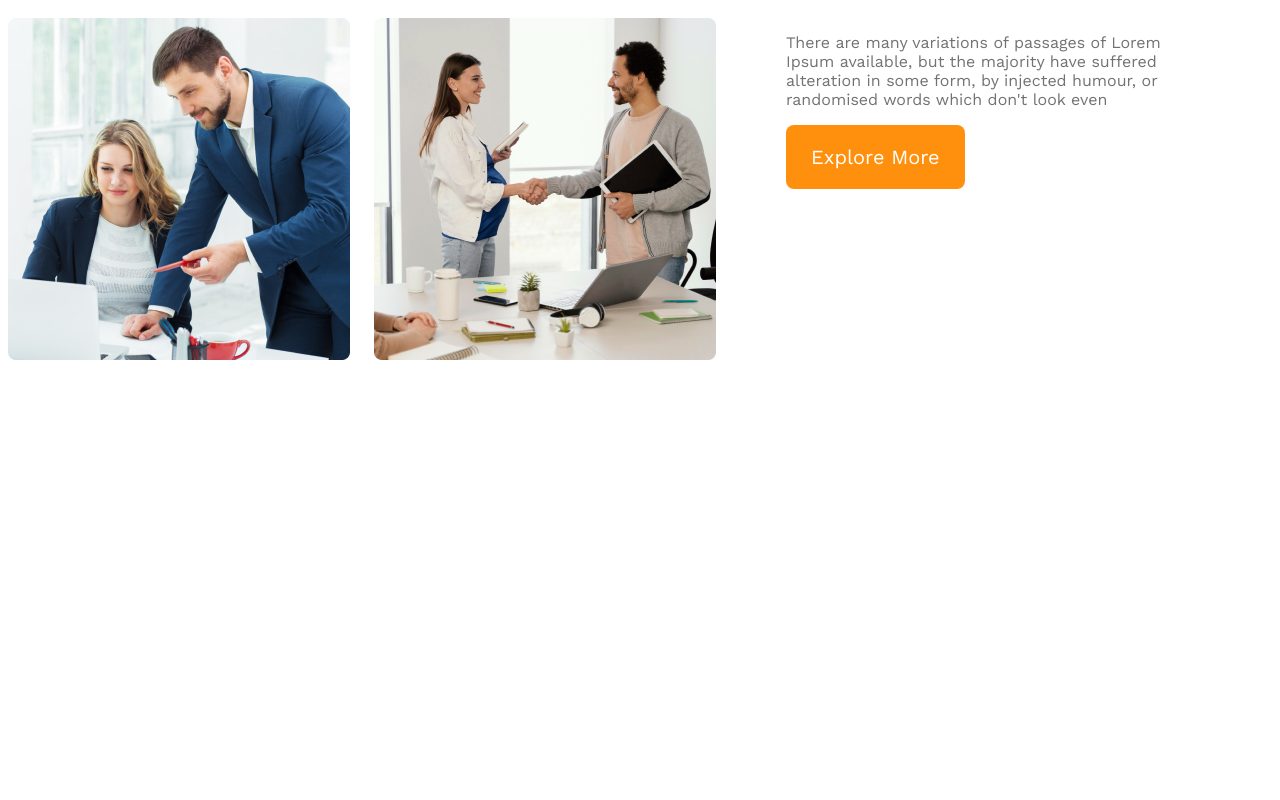
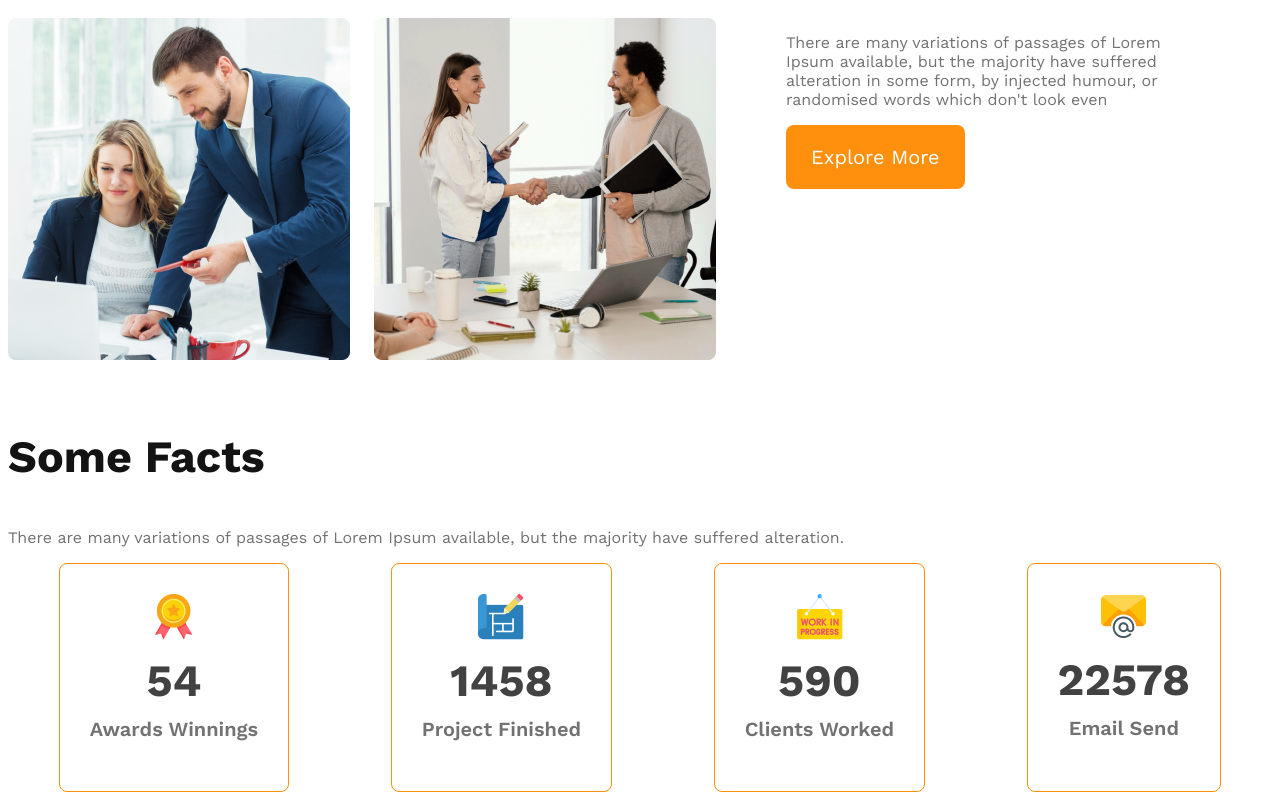
Before and after one commit to Tanvir-Ramim/g3-architects-website, a plain HTML site: page index.html in a window 1280 px wide. Shown: the part 1450-2250 px from the top of the page. Before the commit the page ends 1880 px from the top, so only its background shows below. Drawn offline with nearby package versions, Linux system fonts and the light colour scheme.

Commit message:
facts almost done

```diff
--- a/index.html
+++ b/index.html
@@ -50,6 +50,42 @@
             </div>
            </section>
     </main>
+    <!-- feature section -->
+    <section class="feature-main">
+
+    </section>
+       <!-- facts section -->
+       <section class="facts-main">
+            <h3 class="nav-title">
+                Some Facts
+            </h3>
+            <p class="text-color-gray">There are many variations of passages of Lorem Ipsum available, but the majority have suffered alteration.</p>
+
+            <div class="facts-card-container">
+
+                <div class="cards">
+                    <img src="./images/icons/ribon.png" alt="">
+                    <h2 class="card-num">54</h2>
+                    <p class="text-color-gray card-stats">Awards Winnings</p>
+                </div>
+                <div class="cards">
+                    <img src="./images/icons/projects.png" alt="">
+                    <h2 class="card-num">1458</h2>
+                    <p class="text-color-gray card-stats">Project Finished</p>
+                </div>
+                <div class="cards">
+                    <img src="./images/icons/customers.png" alt="">
+                    <h2 class="card-num">590</h2>
+                    <p class="text-color-gray card-stats">Clients Worked</p>
+                </div>
+                <div class="cards">
+                    <img src="./images/icons/email.png" alt="">
+                    <h2 class="card-num">22578</h2>
+                    <p class="text-color-gray card-stats">Email Send</p>
+                </div>
+            </div>
+
+       </section>
     <footer>
 
     </footer>
--- a/style.css
+++ b/style.css
@@ -15,8 +15,9 @@
     cursor: pointer;
     border: 0;
 }
-.text-color-gray{
-    color:  #727272 ;
+
+.text-color-gray {
+    color: #727272;
 }
 
 /* header style  nav*/
@@ -70,48 +71,50 @@ nav li a {
 /* .banner-para {
     color: #727272;
 } */
-.banner-main img{
+.banner-main img {
     margin-top: 20px;
     width: 100%;
 }
 
 /* main style section */
 
-main{
+main {
     max-width: 1440px;
     margin: 70px auto;
 }
+
 /* team section */
-.team-main{
-        display: flex;
-        align-items: center;
+.team-main {
+    display: flex;
+    align-items: center;
 }
 
-.team-img-container{
+.team-img-container {
     display: grid;
-    grid-template-columns: repeat(2,1fr);
+    grid-template-columns: repeat(2, 1fr);
     gap: 1.5rem;
 }
 
-.team-contant{
-    padding-right:70px;
+.team-contant {
+    padding-right: 70px;
     padding-left: 70px;
 }
 
-.team-title{
+.team-title {
     font-size: 3rem;
 }
 
-.span1{
+.span1 {
     color: #727272;
     font-weight: 500;
 }
 
-.span2{
+.span2 {
     color: #131313;
     font-weight: 700;
 }
-.span3{
+
+.span3 {
     color: #FF900E;
     font-weight: 700;
 }
@@ -120,32 +123,66 @@ main{
 /* responsive media  */
 
 @media screen and (max-width: 576px) {
-    header{
+    header {
         padding: 20px;
     }
-    nav
-    {
+
+    nav {
         flex-direction: column;
     }
-    .team-main{
+
+    .team-main {
         flex-direction: column-reverse;
     }
-    .team-img-container{
-        grid-template-columns: 1fr ;
+
+    .team-img-container {
+        grid-template-columns: 1fr;
     }
-    .team-contant{
-        padding-right:20px;
+
+    .team-contant {
+        padding-right: 20px;
         padding-left: 20px;
         padding-bottom: 20px;
     }
 }
+
 /* tablet or medium */
 @media screen and (min-width:576px) and (max-width:992px) {
-     header{
+    header {
         padding: 50px;
-     }
-    nav ,.team-main{
+    }
+
+    nav,
+    .team-main {
         flex-direction: column;
-      }
+    }
 
 }
+
+/* facts section */
+.facts-card-container {
+    display: flex;
+    justify-content: space-around;
+}
+
+.facts-card-container .cards{
+    border-radius: 8px;
+    border: 1px solid #FF900E;
+    text-align: center;
+    padding:  30px ;
+
+}
+.facts-card-container .card-num{
+
+
+    font-size: 2.8rem;
+    color:  #424242;
+    margin-top:10px ;
+    margin-bottom: 10px;
+}
+
+.facts-card-container .card-stats{
+    font-weight: 600;
+    font-size: 1.25rem;
+    margin-top: 5px;
+}
```
